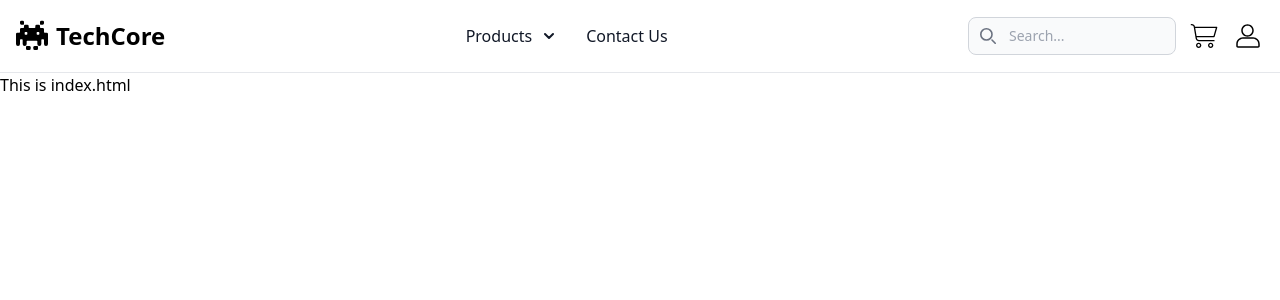
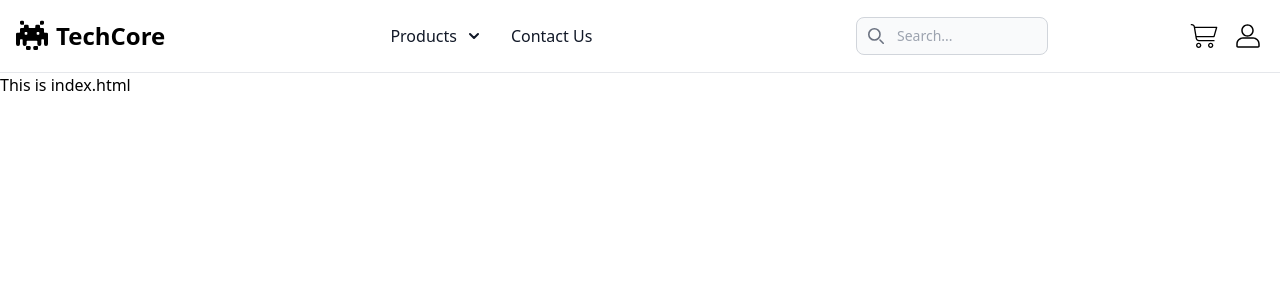
Before and after one commit to Dima-Bulavenko/TechCore, a Django app: page / in a window 1280 px wide. Shown: the top 300 px of the page. Run offline with Django 5.2, Linux system fonts and the light colour scheme; some libraries are stand-ins or nearby versions.

Commit message:
refactor: Add grid layout to dispaly navbar.

```diff
--- a/templates/components/header.html
+++ b/templates/components/header.html
@@ -1,33 +1,38 @@
 {% load static %}
 <nav class="bg-white dark:bg-gray-900 fixed w-full z-20 top-0 start-0 border-b border-gray-200 dark:border-gray-600"
      id="navbar">
-  <div class="flex flex-wrap items-center justify-between p-2 md:p-4">
+  <div class="grid items-center grid-cols-2 md:grid-cols-10 p-2 md:p-4">
     <a href="{% url "home" %}"
-       class="flex hover:no-underline items-center space-x-2 rtl:space-x-reverse">
+       class="flex justify-self-start md:col-start-1 md:col-span-2 hover:no-underline space-x-2 rtl:space-x-reverse">
       <div class="h-8 w-8">{% include "svg_templates/logo.svg" %}</div>
       <span class="self-center text-black text-2xl font-semibold whitespace-nowrap dark:text-white">TechCore</span>
     </a>
-    {% comment %} search-burger-user bottons {% endcomment %}
-    <div class="flex items-center md:order-2 space-x-1 md:space-x-2 rtl:space-x-reverse">
-      {% comment %} search {% endcomment %}
-      <div class="items-center hidden justify-between w-full md:flex md:w-52"
-           id="navbar-search">
-        <div class="relative mt-3 md:mt-0">
-          <div class="absolute inset-y-0 start-0 flex items-center ps-3 pointer-events-none">
-            <svg class="w-4 h-4 text-gray-500 dark:text-gray-400"
+    {% comment %} Big screen nav menu {% endcomment %}
+    <div class="hidden w-full  md:block col-start-4 col-span-3 md:w-auto" id="navbar-default">
+      <ul class="font-medium flex flex-col p-4 md:p-0 mt-4 border border-gray-100 rounded-lg bg-gray-50 md:flex-row md:space-x-5 lg:md:space-x-8 rtl:space-x-reverse md:mt-0 md:border-0 md:bg-white dark:bg-gray-800 md:dark:bg-gray-900 dark:border-gray-700">
+        <li>
+          <button id="dropdownDefaultButton"
+                  data-dropdown-toggle="products_dropdown"
+                  class="py-2 px-3 text-gray-900 rounded inline-flex items-center hover:bg-gray-100 md:hover:bg-transparent md:border-0 md:hover:text-blue-700 md:p-0 dark:text-white md:dark:hover:text-blue-500 dark:hover:bg-gray-700 dark:hover:text-white md:dark:hover:bg-transparent"
+                  type="button">
+            Products
+            <svg class="w-2.5 h-2.5 ms-3"
                  aria-hidden="true"
                  xmlns="http://www.w3.org/2000/svg"
                  fill="none"
-                 viewBox="0 0 20 20">
-              <path stroke="currentColor" stroke-linecap="round" stroke-linejoin="round" stroke-width="2" d="m19 19-4-4m0-7A7 7 0 1 1 1 8a7 7 0 0 1 14 0Z" />
+                 viewBox="0 0 10 6">
+              <path stroke="currentColor" stroke-linecap="round" stroke-linejoin="round" stroke-width="2" d="m1 1 4 4 4-4" />
             </svg>
-          </div>
-          <input type="text"
-                 id="search-navbar"
-                 class="block w-full p-2 ps-10 text-sm text-gray-900 border border-gray-300 rounded-lg bg-gray-50 focus:ring-blue-500 focus:border-blue-500 dark:bg-gray-700 dark:border-gray-600 dark:placeholder-gray-400 dark:text-white dark:focus:ring-blue-500 dark:focus:border-blue-500"
-                 placeholder="Search...">
-        </div>
-      </div>
+          </button>
+        </li>
+        <li>
+          <a href="#"
+             class="block py-2 px-3 text-gray-900 rounded hover:no-underline hover:bg-gray-100 md:hover:bg-transparent md:border-0 md:hover:text-blue-700 md:p-0 dark:text-white md:dark:hover:text-blue-500 dark:hover:bg-gray-700 dark:hover:text-white md:dark:hover:bg-transparent">Contact Us</a>
+        </li>
+      </ul>
+    </div>
+    {% comment %} burger-user-basket bottons {% endcomment %}
+    <div class="flex items-center justify-self-end space-x-1 md:col-start-10 md:col-span-1 md:space-x-2 rtl:space-x-reverse">
       {% comment %} burger menu {% endcomment %}
       <button data-drawer-target="drawer-navigation"
               data-drawer-show="drawer-navigation"
@@ -50,7 +55,7 @@
       </button>
       {% comment %} user manu {% endcomment %}
       <button type="button"
-              class="rounded-full hidden md:flex justify-center items-center w-8 h-8 focus:ring-4 focus:ring-gray-300 dark:focus:ring-gray-600"
+              class="rounded-full hidden md:flex justify-center items-center w-8 h-8 focus:ring-4 focus:ring-gray-300 dark:focus:ring-gray-600 hover:ring-4 hover:ring-gray-300 dark:hover:ring-gray-600"
               id="user-menu-button"
               aria-expanded="false"
               data-dropdown-toggle="user-dropdown"
@@ -59,31 +64,8 @@
         <img src="{% static "img/user.svg" %}" alt="user photo">
       </button>
     </div>
-    {% comment %} Big screen nav menu {% endcomment %}
-    <div class="hidden w-full md:block md:w-auto" id="navbar-default">
-      <ul class="font-medium flex flex-col p-4 md:p-0 mt-4 border border-gray-100 rounded-lg bg-gray-50 md:flex-row md:space-x-8 rtl:space-x-reverse md:mt-0 md:border-0 md:bg-white dark:bg-gray-800 md:dark:bg-gray-900 dark:border-gray-700">
-        <li>
-          <button id="dropdownDefaultButton"
-                  data-dropdown-toggle="products_dropdown"
-                  class="py-2 px-3 text-gray-900 rounded inline-flex items-center hover:bg-gray-100 md:hover:bg-transparent md:border-0 md:hover:text-blue-700 md:p-0 dark:text-white md:dark:hover:text-blue-500 dark:hover:bg-gray-700 dark:hover:text-white md:dark:hover:bg-transparent"
-                  type="button">
-            Products
-            <svg class="w-2.5 h-2.5 ms-3"
-                 aria-hidden="true"
-                 xmlns="http://www.w3.org/2000/svg"
-                 fill="none"
-                 viewBox="0 0 10 6">
-              <path stroke="currentColor" stroke-linecap="round" stroke-linejoin="round" stroke-width="2" d="m1 1 4 4 4-4" />
-            </svg>
-          </button>
-        </li>
-        <li>
-          <a href="#"
-             class="block py-2 px-3 text-gray-900 rounded hover:no-underline hover:bg-gray-100 md:hover:bg-transparent md:border-0 md:hover:text-blue-700 md:p-0 dark:text-white md:dark:hover:text-blue-500 dark:hover:bg-gray-700 dark:hover:text-white md:dark:hover:bg-transparent">Contact Us</a>
-        </li>
-      </ul>
-    </div>
-    <div class="items-center justify-between w-full md:hidden md:w-52 order-2 md:order-1"
+    {% comment %} search {% endcomment %}
+    <div class="col-span-full md:col-start-7 md:col-span-3 md:row-start-1 md:w-48 lg:justify-self-center"
          id="navbar-search">
       <div class="relative mt-3 md:mt-0">
         <div class="absolute inset-y-0 start-0 flex items-center ps-3 pointer-events-none">
```
